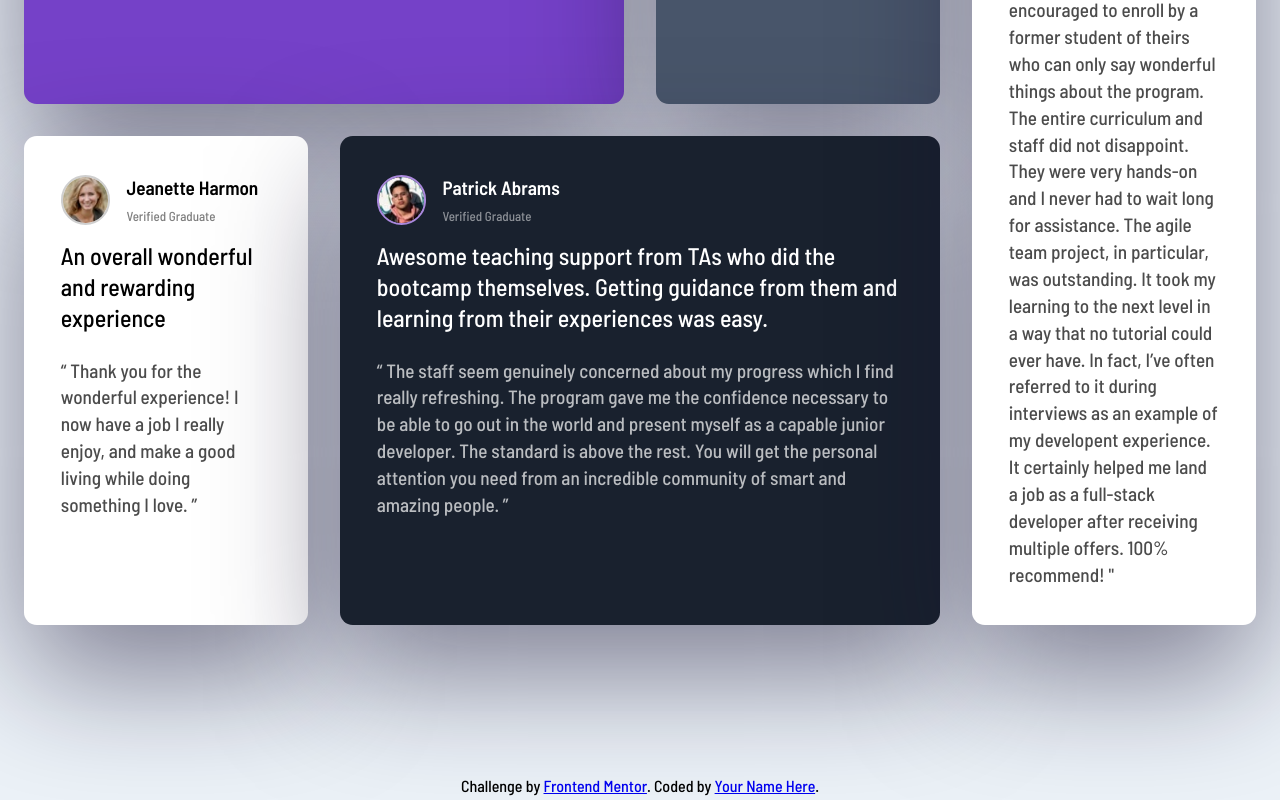
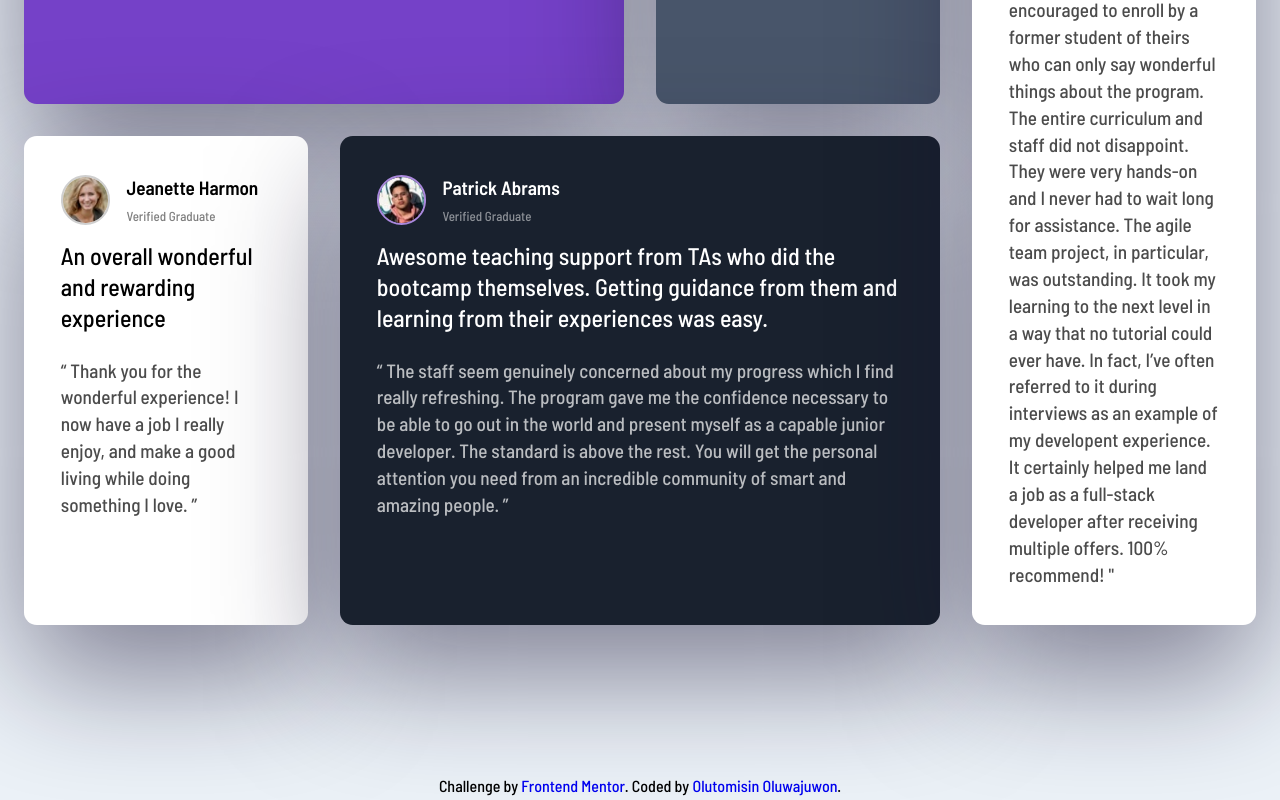
Before and after one commit to Oluwajuwonomoyele/testimonial-grid-section, a plain HTML site: page index.html in a window 1280 px wide. Shown: the part 560-1360 px from the top of the page. Drawn offline with Linux system fonts and the light colour scheme.

Commit message:
final commit

```diff
--- a/index.html
+++ b/index.html
@@ -100,7 +100,7 @@
 
     <footer>
         Challenge by <a href="https://www.frontendmentor.io?ref=challenge" target="_blank">Frontend Mentor</a>.
-        Coded by <a href="#">Your Name Here</a>.
+        Coded by <a href="#">Olutomisin Oluwajuwon</a>.
     </footer>
 </body>
 </html>
--- a/style.css
+++ b/style.css
@@ -111,3 +111,6 @@ footer {
     text-align: center;
     font-size: 1rem;
 }
+ footer a {
+     text-decoration: none;
+ }
```
